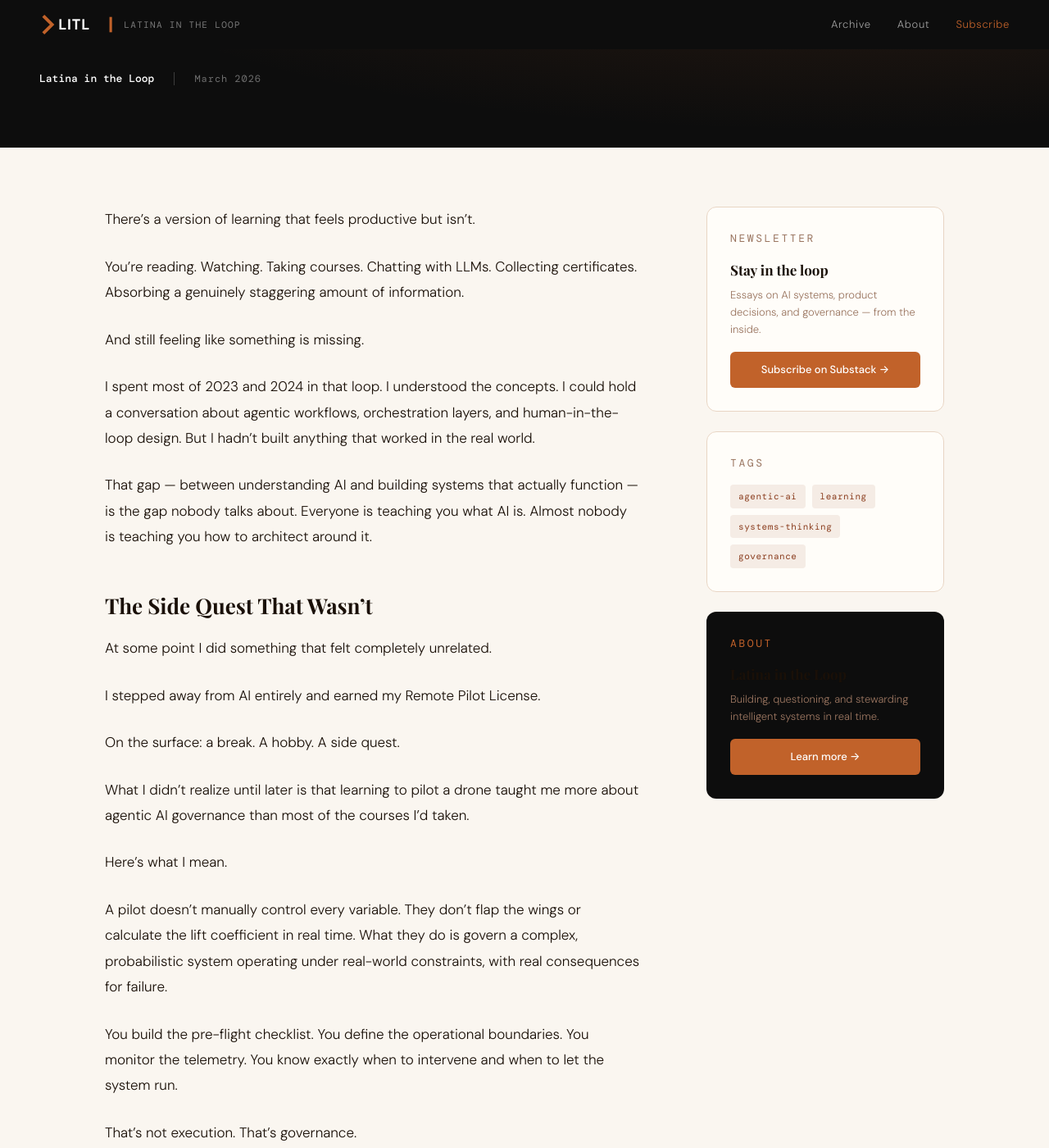
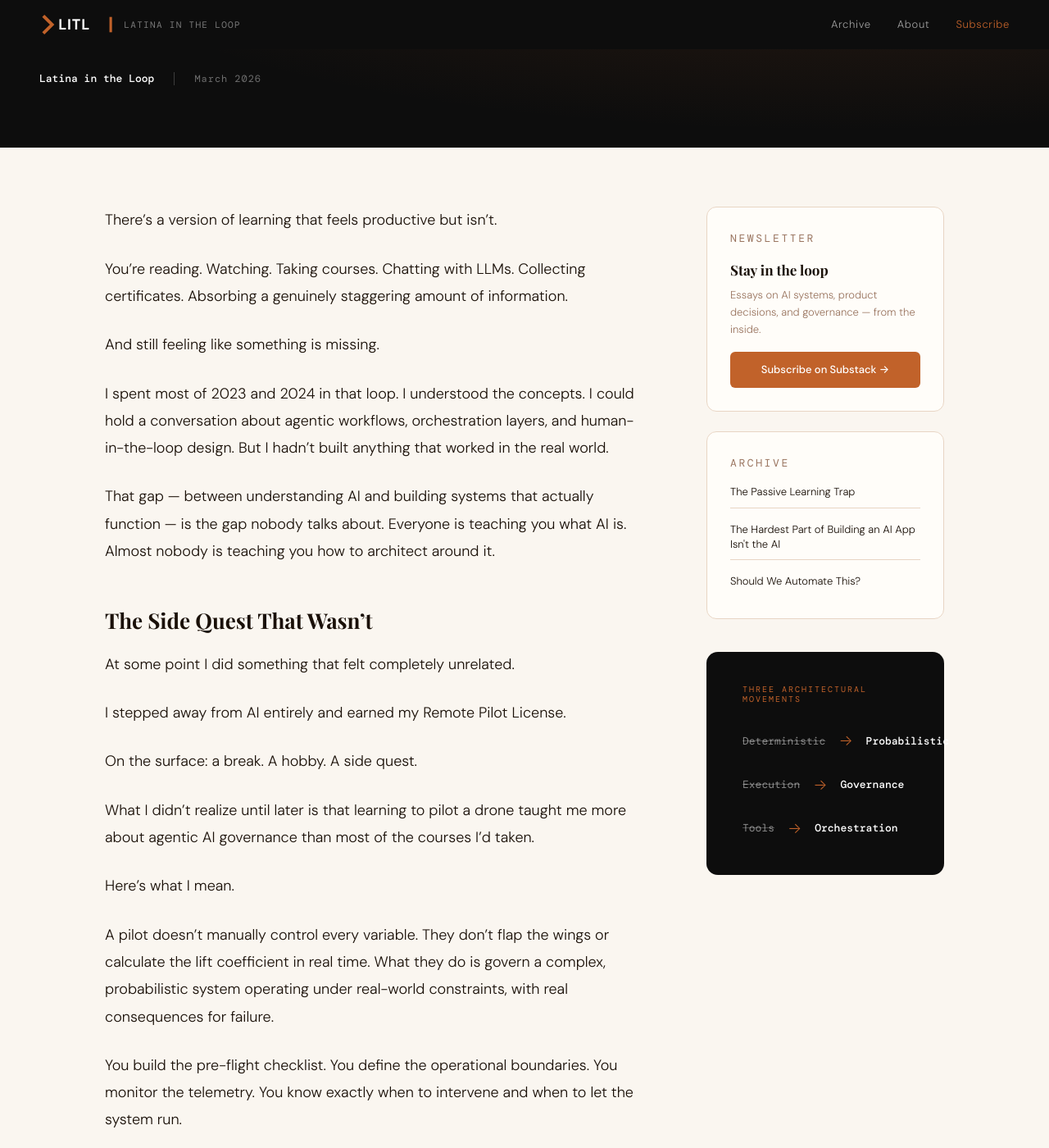
Before and after one commit to Latina-In-The-Loop/litl-blog, a Jekyll site: the page built from _posts/2026-03-27-passive-learning-trap.md, in a window 1280 px wide and 1400 px high, scrolled down 377 px. Shown: the whole window at 82% size. Built offline with Jekyll 4.4.1, drawn with Linux system fonts in a browser that asks for light colours; some web fonts are replaced; some of the changed text lies outside the part shown.

Commit message:
Fix sidebar layout, arrow lists, pull quotes, shift panel, prose spacing, and font weight

```diff
--- /dev/null
+++ b/_includes/shifts.html
@@ -0,0 +1,24 @@
+<div class="shift-table">
+  <h3>Three Architectural Movements</h3>
+
+  <div class="shift-row">
+    <span class="shift-from">Deterministic</span>
+    <span class="shift-arrow">→</span>
+    <span class="shift-to">Probabilistic</span>
+  </div>
+  <p class="shift-desc">You're no longer writing rules — you're managing uncertainty and building the fences that keep unpredictability inside acceptable bounds.</p>
+
+  <div class="shift-row">
+    <span class="shift-from">Execution</span>
+    <span class="shift-arrow">→</span>
+    <span class="shift-to">Governance</span>
+  </div>
+  <p class="shift-desc">The system runs. Your job is to define how it's allowed to run, what it's allowed to touch, when it has to stop and ask.</p>
+
+  <div class="shift-row">
+    <span class="shift-from">Tools</span>
+    <span class="shift-arrow">→</span>
+    <span class="shift-to">Orchestration</span>
+  </div>
+  <p class="shift-desc">A single tool does a task. An orchestrated system manages the interaction between tools — and that interaction is where most of the complexity lives.</p>
+</div>
--- a/_layouts/post.html
+++ b/_layouts/post.html
@@ -64,24 +64,34 @@
       <a href="{{ site.substack }}" class="sidebar-btn" target="_blank" rel="noopener noreferrer">Subscribe on Substack →</a>
     </div>
 
-    <!-- Tags -->
-    {% if page.tags.size > 0 %}
+    <!-- Archive -->
     <div class="sidebar-card">
-      <p class="sidebar-label">Tags</p>
-      <div class="tag-row">
-        {% for tag in page.tags %}
-          <span class="tag">{{ tag }}</span>
+      <p class="sidebar-label">Archive</p>
+      <ul class="sidebar-post-list">
+        {% for post in site.posts limit:3 %}
+          <li><a href="{{ post.url | relative_url }}">{{ post.title }}</a></li>
         {% endfor %}
+      </ul>
+    </div>
+
+    <!-- Dark shifts panel -->
+    <div class="shift-table">
+      <h3>Three Architectural Movements</h3>
+      <div class="shift-row">
+        <span class="shift-from">Deterministic</span>
+        <span class="shift-arrow">→</span>
+        <span class="shift-to">Probabilistic</span>
       </div>
-    </div>
-    {% endif %}
-
-    <!-- About -->
-    <div class="sidebar-card sidebar-card--dark">
-      <p class="sidebar-label">About</p>
-      <h4>Latina in the Loop</h4>
-      <p>Building, questioning, and stewarding intelligent systems in real time.</p>
-      <a href="{{ '/about/' | relative_url }}" class="sidebar-btn">Learn more →</a>
+      <div class="shift-row">
+        <span class="shift-from">Execution</span>
+        <span class="shift-arrow">→</span>
+        <span class="shift-to">Governance</span>
+      </div>
+      <div class="shift-row">
+        <span class="shift-from">Tools</span>
+        <span class="shift-arrow">→</span>
+        <span class="shift-to">Orchestration</span>
+      </div>
     </div>
 
   </aside>
--- a/_posts/2026-03-27-passive-learning-trap.md
+++ b/_posts/2026-03-27-passive-learning-trap.md
@@ -69,11 +69,7 @@
 
 Three things had to change in how I think:
 
-**Deterministic to Probabilistic.** I spent years building workflows with clear if-then logic. Rigid, predictable, auditable. Agentic systems don't work that way. They generate. They hallucinate. They drift. You're no longer writing rules — you're managing uncertainty and building the fences that keep unpredictability inside acceptable bounds.
-
-**Execution to Governance.** I'm no longer the operator of a process. I'm the regulator of one. The system runs. My job is to define how it's allowed to run, what it's allowed to touch, when it has to stop and ask.
-
-**Tools to Orchestration.** A single tool does a task. An orchestrated system manages the interaction between tools — and that interaction is where most of the complexity lives.
+{% include shifts.html %}
 
 This bridge is what people with backgrounds in workflow automation and systems thinking are uniquely positioned to cross.
 
--- a/_sass/_components.scss
+++ b/_sass/_components.scss
@@ -87,8 +87,8 @@
 // ─── Shift Table (dark panel) ─────────────────────────────────────────────────
 .shift-table {
   background: $color-dark;
-  border-radius: 12px;
-  padding: 36px 40px;
+  border-radius: 14px;
+  padding: 40px 44px;
   margin: 40px 0;
 
   h3 {
@@ -133,10 +133,40 @@
 }
 
 .shift-desc {
-  color: rgba(255, 255, 255, 0.4);
+  color: rgba(255, 255, 255, 0.38);
   font-size: 12px;
   margin-top: 4px;
   font-style: italic;
+}
+
+// ─── Sidebar Post List (archive) ──────────────────────────────────────────────
+.sidebar-post-list {
+  list-style: none;
+  padding: 0;
+  margin: 0;
+  display: flex;
+  flex-direction: column;
+
+  li {
+    padding: 9px 0;
+    border-bottom: 1px solid $color-rule;
+
+    &:first-child { padding-top: 0; }
+    &:last-child { border-bottom: none; padding-bottom: 0; }
+
+    a {
+      font-size: 13px;
+      color: $color-ink;
+      line-height: 1.4;
+      text-decoration: none;
+      display: block;
+
+      &:hover {
+        color: $color-primary;
+        text-decoration: none;
+      }
+    }
+  }
 }
 
 // ─── Sidebar Card ─────────────────────────────────────────────────────────────
--- a/_sass/_layout.scss
+++ b/_sass/_layout.scss
@@ -190,7 +190,7 @@
   padding: 72px 48px;
   display: grid;
   grid-template-columns: 1fr $sidebar-width;
-  gap: 80px;
+  gap: 88px;
   align-items: start;
 
   @media (max-width: $bp-lg) {
@@ -209,7 +209,7 @@
   max-width: $content-width;
 
   p {
-    font-size: 17px;
+    font-size: 18px;
     line-height: 1.85;
     color: $color-ink;
     margin-bottom: 26px;
@@ -245,6 +245,67 @@
   }
 
   h2 + p, h3 + p { margin-top: 0; }
+
+  // Arrow lists — applies to all ul and ol in prose
+  ul, ol {
+    list-style: none;
+    padding: 0;
+    margin: 24px 0 32px;
+    display: flex;
+    flex-direction: column;
+    gap: 14px;
+
+    li {
+      display: flex;
+      gap: 14px;
+      font-size: 16px;
+      line-height: 1.6;
+      color: $color-ink;
+      font-weight: 300;
+
+      &::before {
+        content: '→';
+        color: $color-primary;
+        font-weight: 500;
+        flex-shrink: 0;
+        margin-top: 2px;
+      }
+
+      strong {
+        font-weight: 500;
+      }
+    }
+  }
+
+  // Blockquote as pull quote
+  blockquote {
+    border-left: 3px solid $color-primary;
+    padding: 20px 0 20px 30px;
+    margin: 40px 0;
+    font-family: $font-heading;
+    font-size: 22px;
+    font-style: italic;
+    color: $color-ink-mid;
+    line-height: 1.5;
+
+    p {
+      font-size: 22px;
+      font-style: italic;
+      color: $color-ink-mid;
+      font-weight: 400;
+      margin-bottom: 0;
+    }
+
+    em, cite {
+      display: block;
+      font-style: normal;
+      color: $color-terra-dark;
+      margin-top: 10px;
+      font-size: 15px;
+      font-family: $font-body;
+      font-weight: 300;
+    }
+  }
 }
 
 // ─── Sidebar ──────────────────────────────────────────────────────────────────
```
